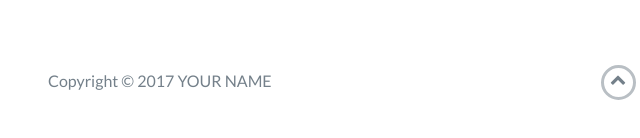
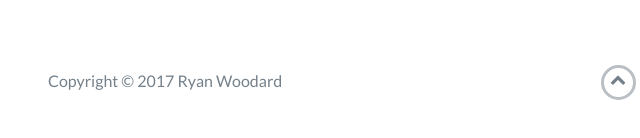
Before and after one commit to RyanWoodard/RyanWoodard.github.io, a website: page index.html in a window 1280 px wide. Shown: the part 2484-2622 px from the top of the page, 22-662 px from the left. Drawn offline with nearby package versions, Linux system fonts and the light colour scheme.

Commit message:
fixed typo

```diff
--- a/index.html
+++ b/index.html
@@ -165,7 +165,7 @@
             <div class="row">
                 <div class="col-sm-5 copyright">
                     <p>
-                        Copyright &copy; 2017 YOUR NAME
+                        Copyright &copy; 2017 Ryan Woodard
                     </p>
                 </div>
                 <div class="col-sm-2 top">
```
